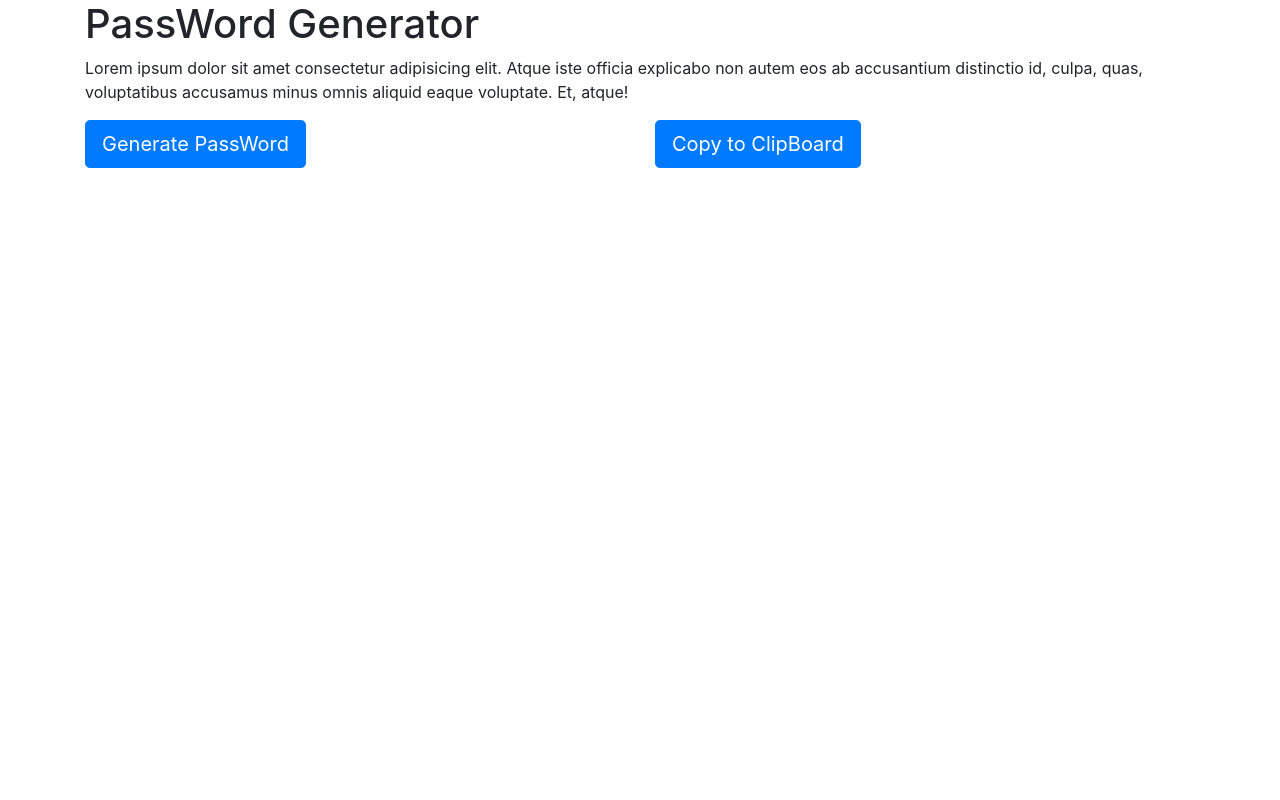
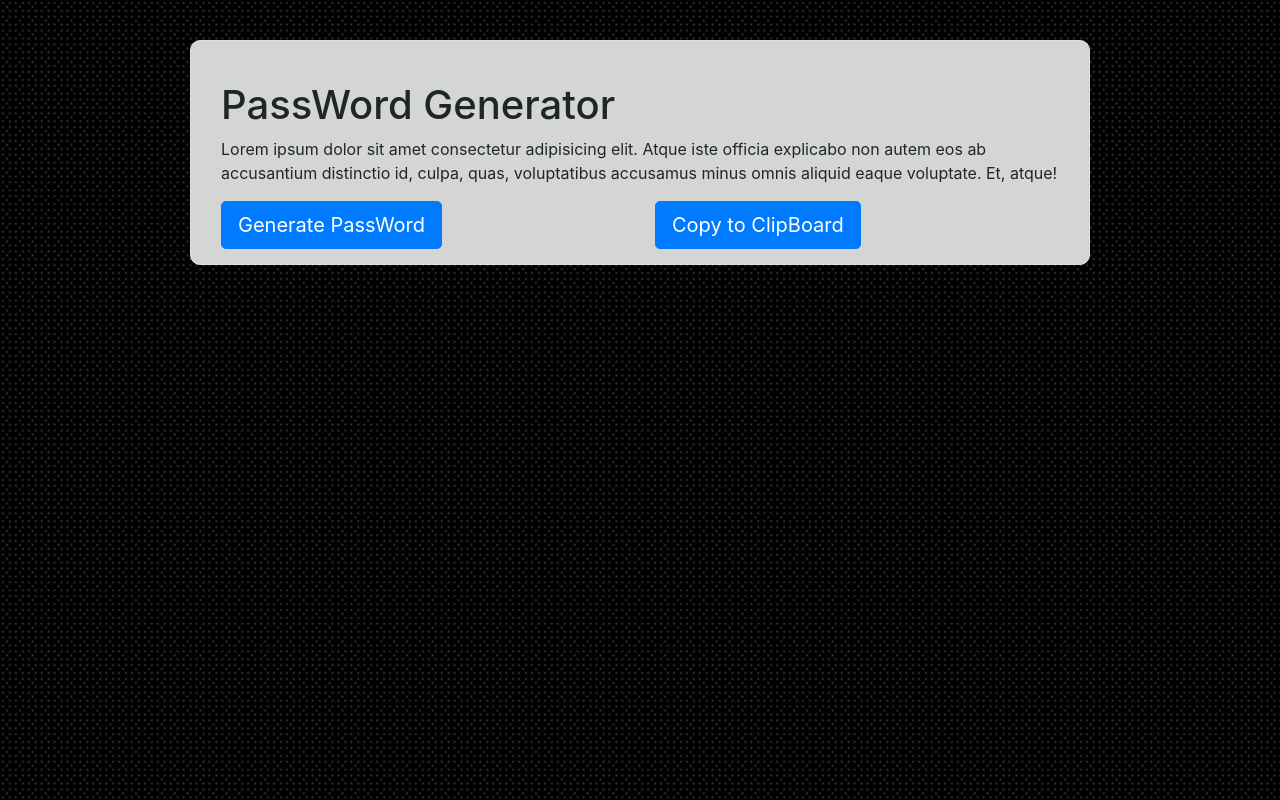
Before and after one commit to rogercerpa/BootCamp-HW-2, a plain HTML site: page index.html in a window 1280 px wide. Drawn offline with nearby package versions, Linux system fonts and the light colour scheme.

Commit message:
updated the container styling, added a background image to the body

```diff
--- a/assets/css/style.css
+++ b/assets/css/style.css
@@ -0,0 +1,22 @@
+body {
+	background-image: url("/assets/images/5-dots.png");
+}
+
+.container {
+	margin: 40px auto;
+	width: 900px;
+	border: 1px solid #dfdfdf;
+	background-color: #d4d6d4;
+	padding: 40px 30px 15px 30px;
+	border-radius: 10px 10px;
+}
+
+/* #row1 {
+	margin-top: 20px;
+}
+
+#mainheader {
+	text-align: center;
+	padding: 20px;
+	margin: 0 auto;
+} */
--- a/index.html
+++ b/index.html
@@ -16,11 +16,11 @@
 </head>
 <body>
     <div class="container">
-        <div class="row">
+        <div class="row" id="row1">
             <div class="col-md-12">
-                    <h1>PassWord Generator</h1>
+                    <h1 id="mainheader">PassWord Generator</h1>
                 <div class="row">
-                    <div class="col-md-12">
+                    <div class="col-md-12" >
                         <p>Lorem ipsum dolor sit amet consectetur adipisicing elit. Atque iste officia explicabo non autem eos ab accusantium distinctio id, culpa, quas, voluptatibus accusamus minus omnis aliquid eaque voluptate. Et, atque!</p>
                     </div>
                 </div>
```
Also changed, not shown: assets/images/5-dots.png (added).
